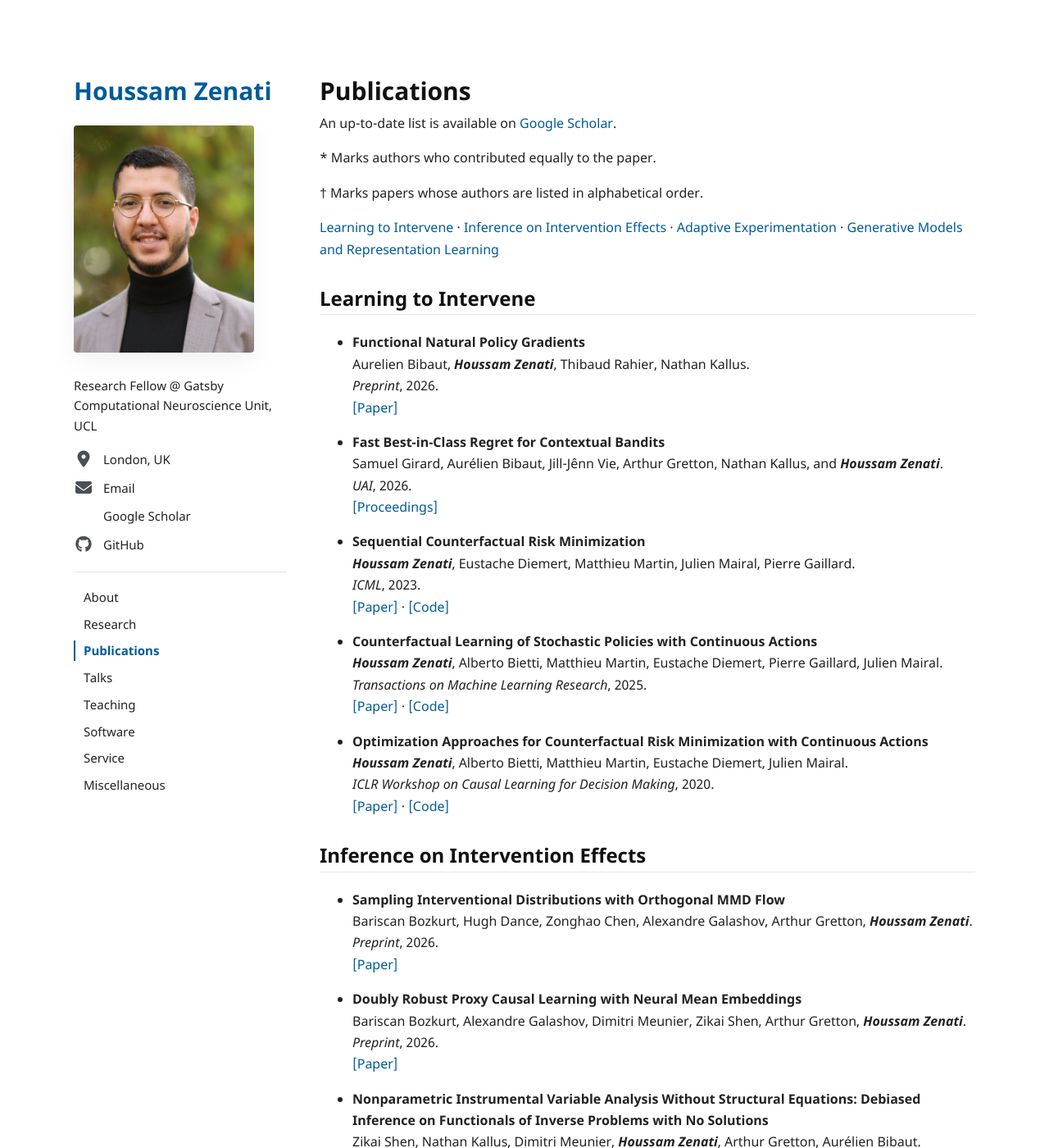
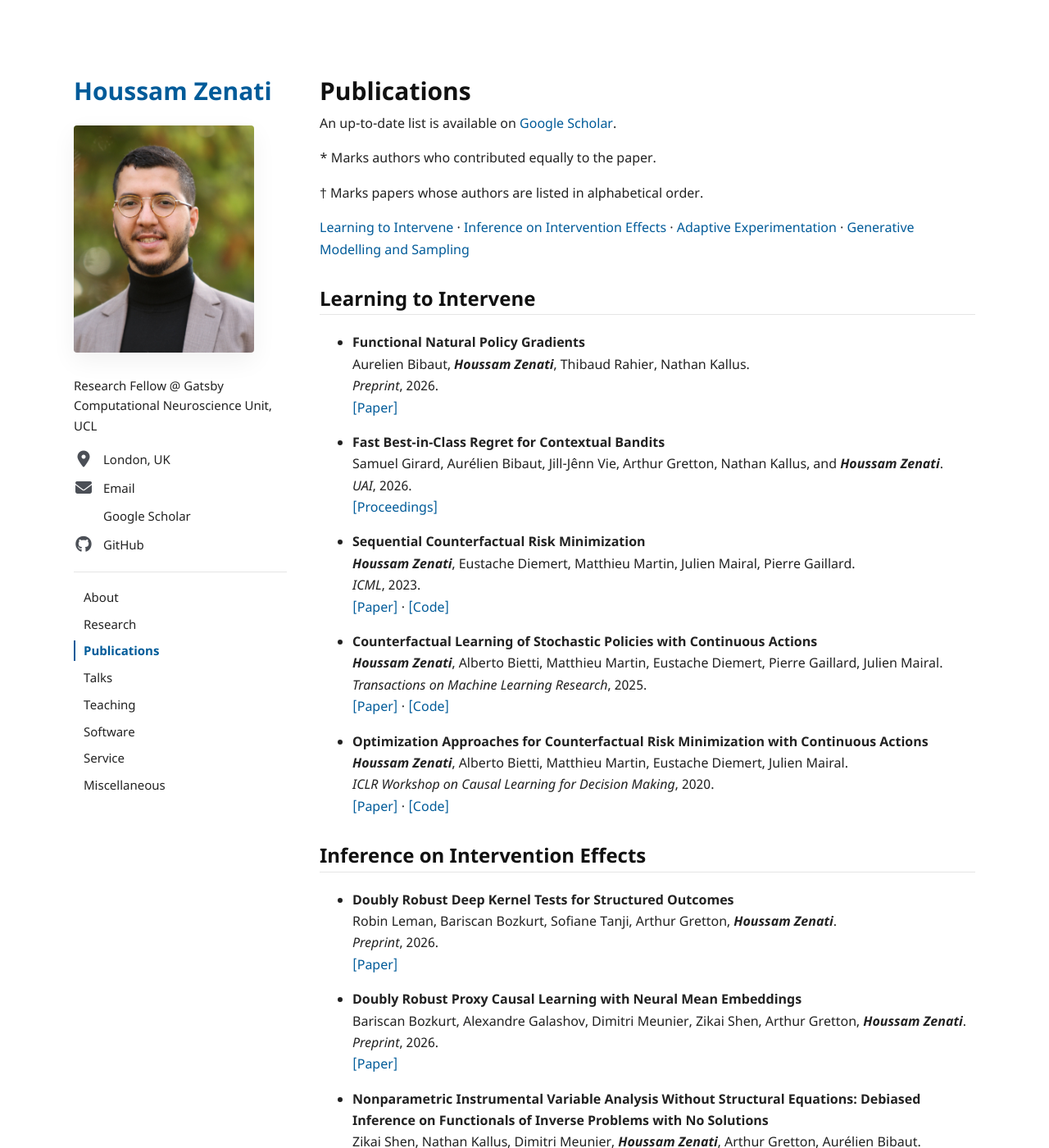
Before and after one commit to houssamzenati/houssamzenati.github.io, a Jekyll site: the page built from publications.md, in a window 1280 px wide and 1400 px high. Shown: the whole window at 82% size. Built offline with Jekyll 4.4.1, drawn with Linux system fonts in a browser that asks for light colours; a style sheet for code colours, icons or effects is not loaded; some of the changed text lies outside the part shown.

```diff
--- a/publications.md
+++ b/publications.md
@@ -10,7 +10,7 @@ An up-to-date list is available on [Google Scholar](https://scholar.google.com/c
 
 † Marks papers whose authors are listed in alphabetical order.
 
-[Learning to Intervene](#learning-to-intervene) · [Inference on Intervention Effects](#inference-on-intervention-effects) · [Adaptive Experimentation](#adaptive-experimentation) · [Generative Models and Representation Learning](#generative-models-and-representation-learning)
+[Learning to Intervene](#learning-to-intervene) · [Inference on Intervention Effects](#inference-on-intervention-effects) · [Adaptive Experimentation](#adaptive-experimentation) · [Generative Modelling and Sampling](#generative-modelling-and-sampling)
 
 ## Learning to Intervene
 
@@ -41,10 +41,10 @@ An up-to-date list is available on [Google Scholar](https://scholar.google.com/c
 
 ## Inference on Intervention Effects
 
-- **Sampling Interventional Distributions with Orthogonal MMD Flow**
-  Bariscan Bozkurt, Hugh Dance, Zonghao Chen, Alexandre Galashov, Arthur Gretton, ***Houssam Zenati***.
+- **Doubly Robust Deep Kernel Tests for Structured Outcomes**
+  Robin Leman, Bariscan Bozkurt, Sofiane Tanji, Arthur Gretton, ***Houssam Zenati***.
   *Preprint*, 2026.
-  [[Paper]](https://arxiv.org/pdf/2611.03962)
+  [[Paper]](https://arxiv.org/pdf/2610.37227)
 
 - **Doubly Robust Proxy Causal Learning with Neural Mean Embeddings**
   Bariscan Bozkurt, Alexandre Galashov, Dimitri Meunier, Zikai Shen, Arthur Gretton, ***Houssam Zenati***.
@@ -113,7 +113,14 @@ An up-to-date list is available on [Google Scholar](https://scholar.google.com/c
   *AISTATS*, 2022.
   [[Paper]](https://proceedings.mlr.press/v151/zenati22a.html) · [[Code]](https://github.com/criteo-research/Efficient-Kernel-UCB)
 
-## Generative Models and Representation Learning
+<span id="generative-models-and-representation-learning"></span>
+
+## Generative Modelling and Sampling
+
+- **Sampling Interventional Distributions with Orthogonal MMD Flow**
+  Bariscan Bozkurt, Hugh Dance, Zonghao Chen, Alexandre Galashov, Arthur Gretton, ***Houssam Zenati***.
+  *Preprint*, 2026.
+  [[Paper]](https://arxiv.org/pdf/2611.03962)
 
 - **Optimistic Mirror Descent in Saddle-Point Problems: Going the Extra (Gradient) Mile**
   Panagiotis Mertikopoulos, Bruno Lecouat, ***Houssam Zenati***, Chuan-Sheng Foo, Vijay Chandrasekhar, Georgios Piliouras.
```
Also changed, not shown: index.md (+2 -1 lines), research.md (+22 -16 lines), teaching.md (+2 -2 lines).
